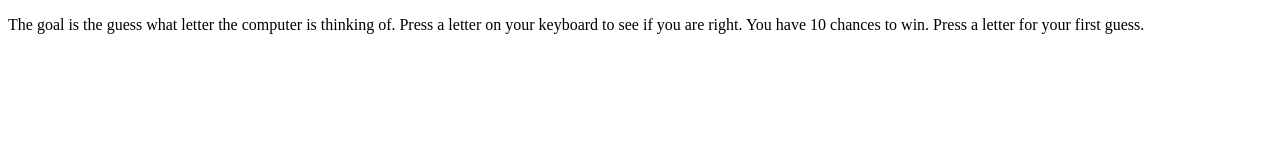
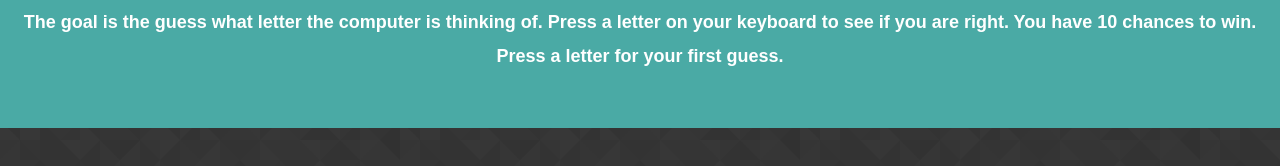
Before and after one commit to Rubentba/Psychic-Game, a plain HTML site: page index.html in a window 1280 px wide. Drawn offline with Linux system fonts and the light colour scheme.

Commit message:
Finished css file

```diff
--- a/assets/css/reset.css
+++ b/assets/css/reset.css
@@ -0,0 +1,43 @@
+html, body, div, span, applet, object, iframe,
+h1, h2, h3, h4, h5, h6, p, blockquote, pre,
+a, abbr, acronym, address, big, cite, code,
+del, dfn, em, img, ins, kbd, q, s, samp,
+small, strike, strong, sub, sup, tt, var,
+b, u, i, center,
+dl, dt, dd, ol, ul, li,
+fieldset, form, label, legend,
+table, caption, tbody, tfoot, thead, tr, th, td,
+article, aside, canvas, details, embed,
+figure, figcaption, footer, header, hgroup,
+menu, nav, output, ruby, section, summary,
+time, mark, audio, video {
+	margin: 0;
+	padding: 0;
+	border: 0;
+	font-size: 100%;
+	font: inherit;
+	vertical-align: baseline;
+}
+/* HTML5 display-role reset for older browsers */
+article, aside, details, figcaption, figure,
+footer, header, hgroup, menu, nav, section {
+	display: block;
+}
+body {
+	line-height: 1;
+}
+ol, ul {
+	list-style: none;
+}
+blockquote, q {
+	quotes: none;
+}
+blockquote:before, blockquote:after,
+q:before, q:after {
+	content: '';
+	content: none;
+}
+table {
+	border-collapse: collapse;
+	border-spacing: 0;
+}
--- a/assets/css/style.css
+++ b/assets/css/style.css
@@ -0,0 +1,19 @@
+* {
+    box-sizing: border-box;
+}
+
+body {
+    background: url('../images/prism.png');
+    margin-bottom: 60px;
+    font-size: 18px;
+    line-height: 34px;
+    font-family: Arial, Helvetica, sans-serif;
+}
+
+p {
+    color: #fff;
+    background: #4aaaa5;
+    padding: 5px;
+    font-weight: 700;
+    text-align: center;
+}
--- a/assets/javascript/game.js
+++ b/assets/javascript/game.js
@@ -35,7 +35,7 @@ document.onkeyup = function(event) {
         directionsText.textContent = "";
 
         // Displays game "UI" after directions are hidden
-        blurbText.textContent = "Guess what number I am thinking of";
+        blurbText.textContent = "Guess what number I am thinking of...";
         guessesText.textContent = "Your Guesses so far: " + userGuess;
         winsText.textContent = "wins: " + wins;
         lossesText.textContent = "losses: " + losses;
--- a/index.html
+++ b/index.html
@@ -3,7 +3,6 @@
         <title>Psychic Game</title>
 
         <link rel="stylesheet" type="text/css" href="assets/css/reset.css">
-        <link rel="stylesheet" type="text/css" href="assets/css/style.css">
         <link rel="stylesheet" type="text/css" href="assets/css/style.css">
     </head>
     <body>
```
Also changed, not shown: assets/images/prism.png (added), 1 other file.
